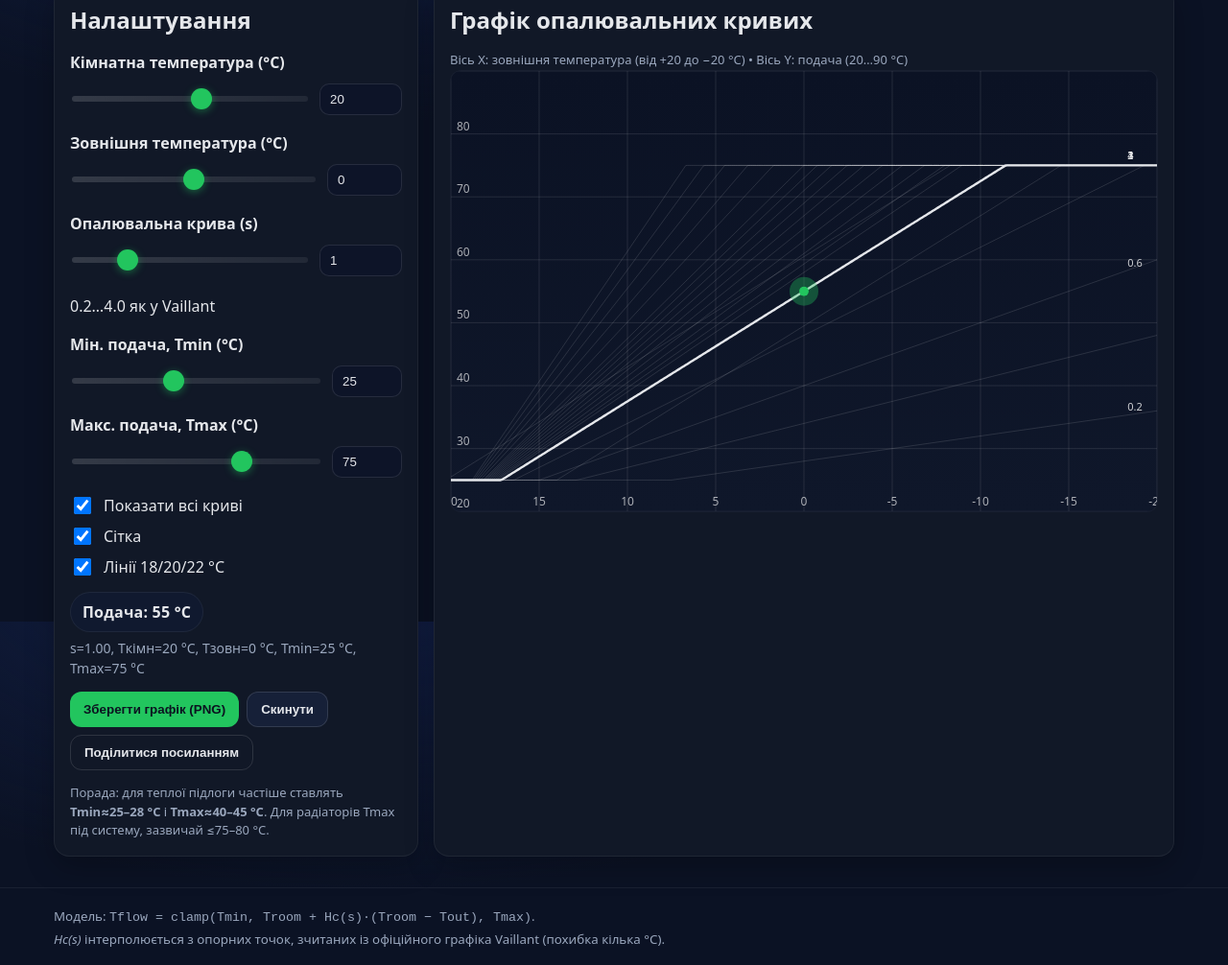
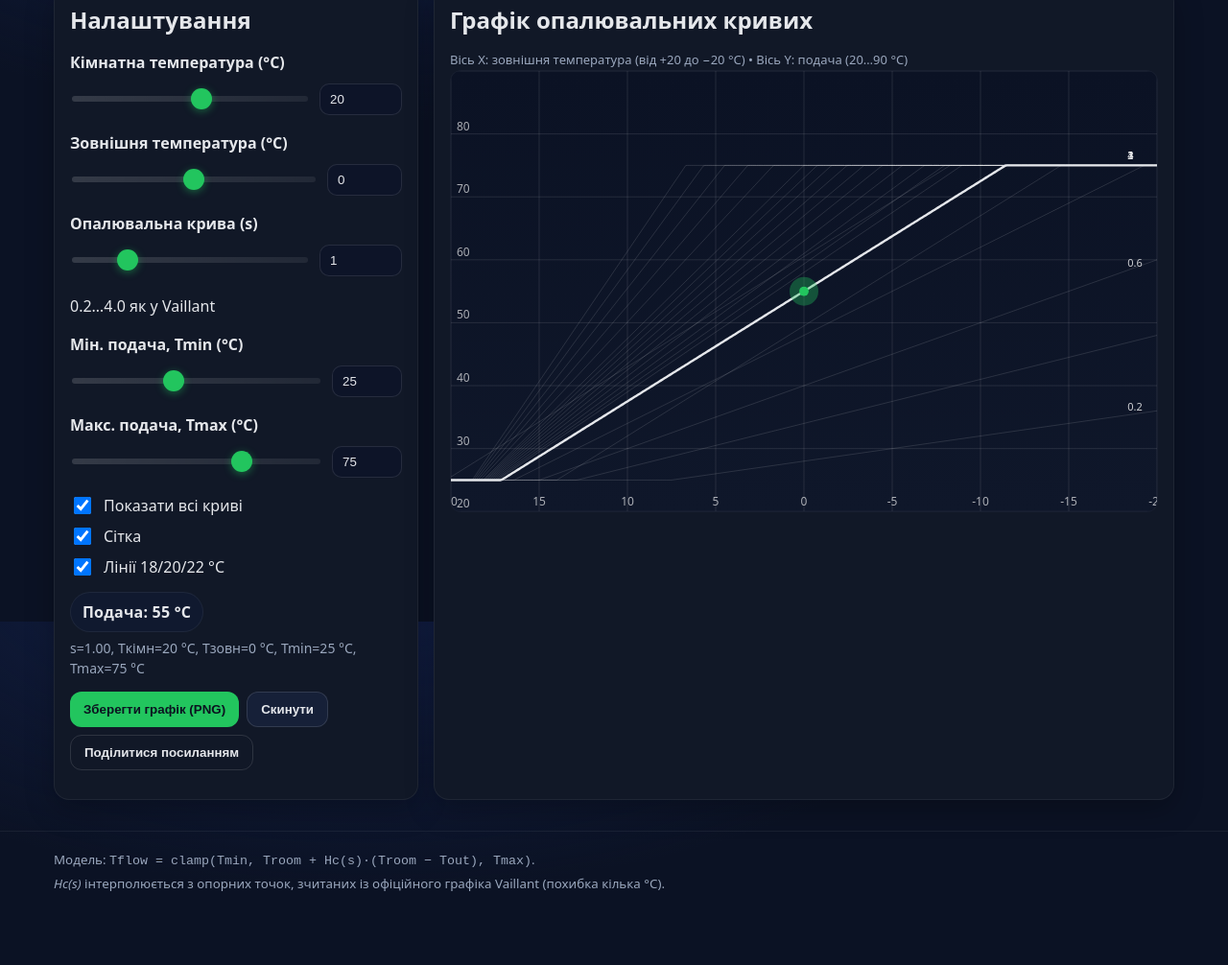
Before and after one commit to PR0TX/Vaillant_calorMATIC-630_Heating-Curves, a plain HTML site: page app/index.html in a window 1280 px wide. Shown: the part 152-1158 px from the top of the page at 96% size. After the commit the page ends 1100 px from the top, so only its background shows below. Drawn offline with Linux system fonts and the light colour scheme.

Commit message:
Remove footnote with heating temperature advice

```diff
--- a/app/index.html
+++ b/app/index.html
@@ -88,10 +88,6 @@
         <button id="share" class="btn ghost">Поділитися посиланням</button>
       </div>
 
-      <p class="footnote">
-        Порада: для теплої підлоги частіше ставлять <strong>Tmin≈25–28 °C</strong> і <strong>Tmax≈40–45 °C</strong>.
-        Для радіаторів Tmax під систему, зазвичай ≤75–80 °C.
-      </p>
     </section>
 
     <!-- Chart -->
```
